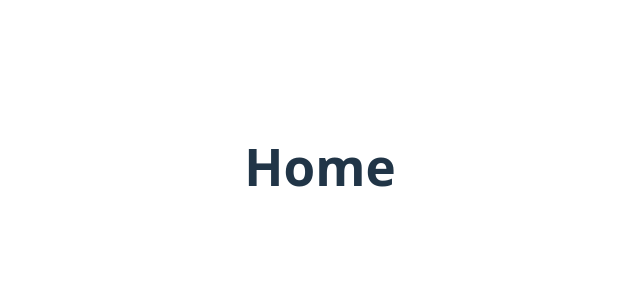
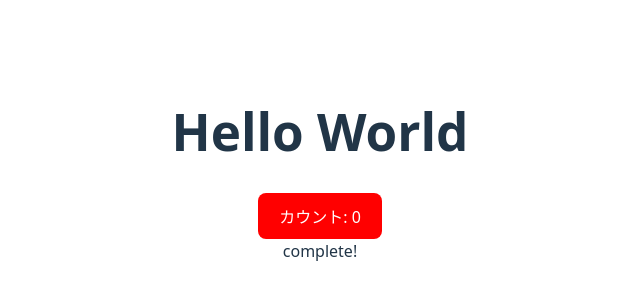
Before and after one commit to Simosi-ai/ReactSample2, a React (Vite) app: page / in a window 1280 px wide. Shown: the part 234-534 px from the top of the page, without its empty margins (320-960 px from the left). Built offline with nearby package versions, Linux system fonts and the light colour scheme.

Commit message:
deploy: github pages

```diff
--- a/src/components/Display/Display.jsx
+++ b/src/components/Display/Display.jsx
@@ -5,7 +5,7 @@ function Display(props){
 
     useEffect(() => {
     setTimeout(() => {
-        setText(`カウント: ${props.count}`)
+        setText("complete!")
      }, 2000);
 
 
--- a/src/pages/Home.jsx
+++ b/src/pages/Home.jsx
@@ -1,9 +1,25 @@
+import { useState } from 'react';
+import Display from "../components/Display/Display"
+import Button from "../components/Button/Button"
+
 function Home(){
-    return (
-        <>
-        <h1>Home</h1>
-        </>
-    )
+	  {/* ここにコードを書く  */}
+	  const [count, setCount] = useState(0);
+
+	  const handleClick = () => {
+			setCount(count + 1);
+		}
+
+	   return (
+	   <>
+		 <h1>Hello World</h1>
+		 <Button type = "submit" disabled = {false} onClick={handleClick}>
+			カウント: {count}
+		 </Button>
+		 <Display count = {count}/>
+	   </>
+	   )
 }
 
+
 export default Home
```
